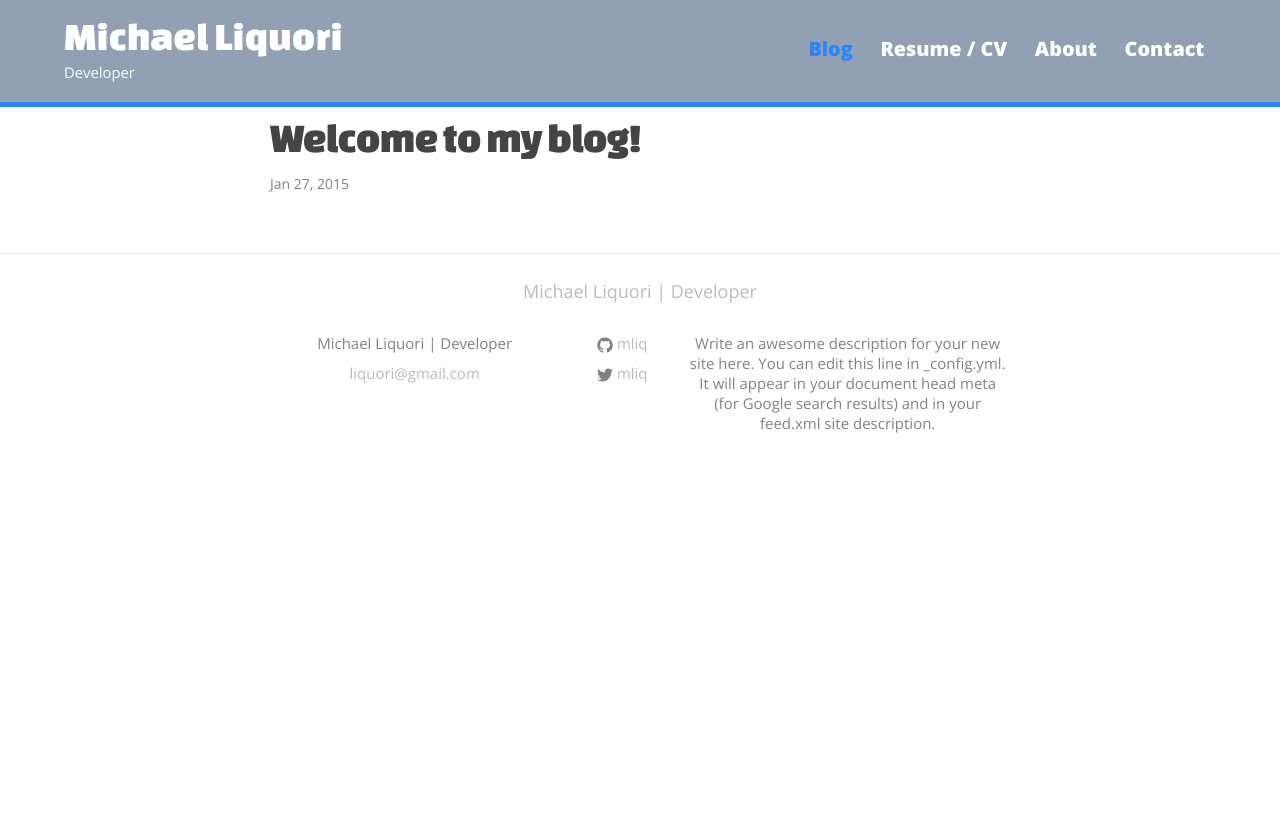
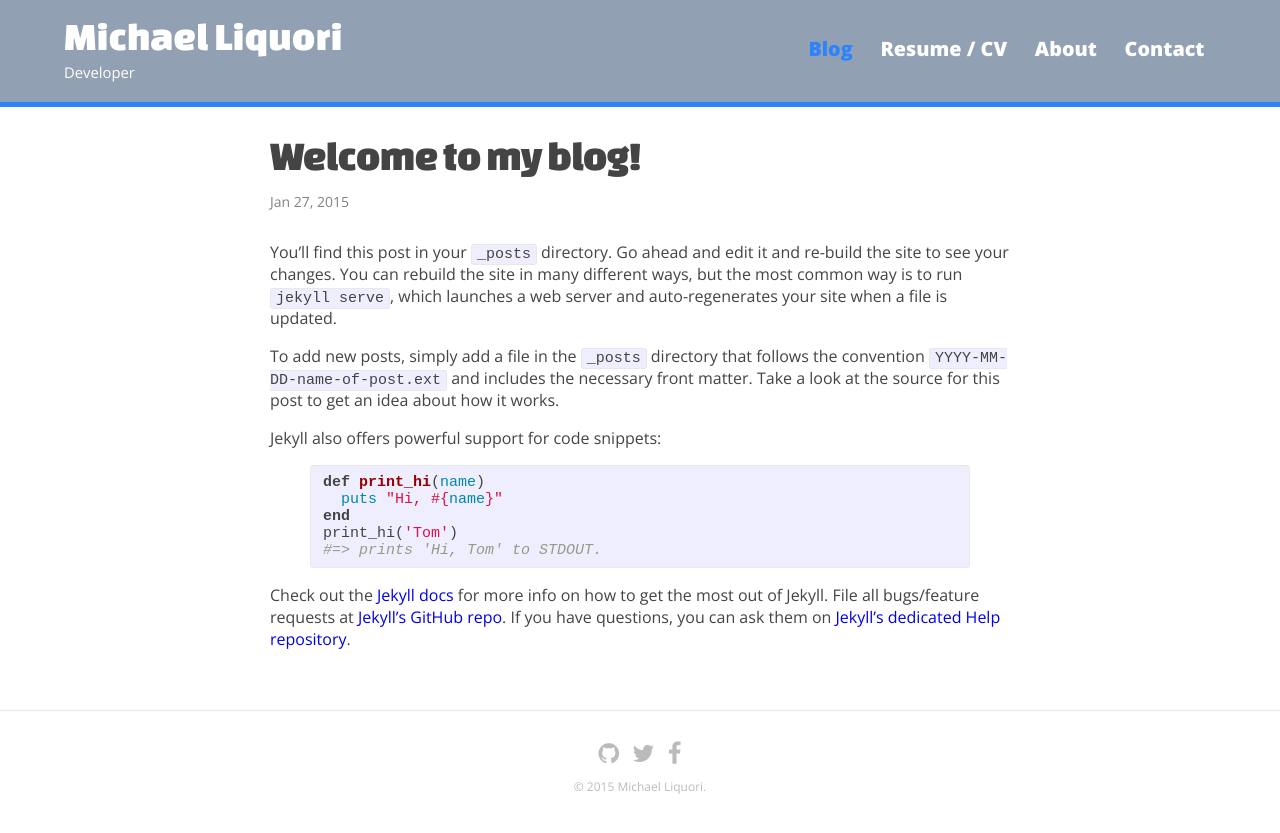
Before and after one commit to mliq/Jekyll, a Jekyll site: the page built from _posts/2015-01-27-welcome-to-my-blog.markdown, in a window 1280 px wide. Shown: the top 833 px of the page. Built offline with Jekyll 4.4.1, drawn with Linux system fonts in a browser that asks for light colours; nearby versions of some CDN libraries.

Commit message:
Very good, only minor tweaks left now: comments, link colors, body font perhaps

```diff
--- a/_includes/footer.html
+++ b/_includes/footer.html
@@ -1,55 +1,10 @@
 <footer class="site-footer">
 
-  <div class="wrapper">
-
-    <h2 class="footer-heading">{{ site.title }}</h2>
-
-    <div class="footer-col-wrapper">
-      <div class="footer-col  footer-col-1">
-        <ul class="contact-list">
-          <li>{{ site.title }}</li>
-          <li><a href="mailto:{{ site.email }}">{{ site.email }}</a></li>
-        </ul>
-      </div>
-
-      <div class="footer-col  footer-col-2">
-        <ul class="social-media-list">
-          {% if site.github_username %}
-          <li>
-            <a href="https://github.com/{{ site.github_username }}">
-              <span class="icon  icon--github">
-                <svg viewBox="0 0 16 16">
-                  <path fill="#828282" d="M7.999,0.431c-4.285,0-7.76,3.474-7.76,7.761 c0,3.428,2.223,6.337,5.307,7.363c0.388,0.071,0.53-0.168,0.53-0.374c0-0.184-0.007-0.672-0.01-1.32 c-2.159,0.469-2.614-1.04-2.614-1.04c-0.353-0.896-0.862-1.135-0.862-1.135c-0.705-0.481,0.053-0.472,0.053-0.472 c0.779,0.055,1.189,0.8,1.189,0.8c0.692,1.186,1.816,0.843,2.258,0.645c0.071-0.502,0.271-0.843,0.493-1.037 C4.86,11.425,3.049,10.76,3.049,7.786c0-0.847,0.302-1.54,0.799-2.082C3.768,5.507,3.501,4.718,3.924,3.65 c0,0,0.652-0.209,2.134,0.796C6.677,4.273,7.34,4.187,8,4.184c0.659,0.003,1.323,0.089,1.943,0.261 c1.482-1.004,2.132-0.796,2.132-0.796c0.423,1.068,0.157,1.857,0.077,2.054c0.497,0.542,0.798,1.235,0.798,2.082 c0,2.981-1.814,3.637-3.543,3.829c0.279,0.24,0.527,0.713,0.527,1.437c0,1.037-0.01,1.874-0.01,2.129 c0,0.208,0.14,0.449,0.534,0.373c3.081-1.028,5.302-3.935,5.302-7.362C15.76,3.906,12.285,0.431,7.999,0.431z"/>
-                </svg>
-              </span>
-
-              <span class="username">{{ site.github_username }}</span>
-            </a>
-          </li>
-          {% endif %}
-
-          {% if site.twitter_username %}
-          <li>
-            <a href="https://twitter.com/{{ site.twitter_username }}">
-              <span class="icon  icon--twitter">
-                <svg viewBox="0 0 16 16">
-                  <path fill="#828282" d="M15.969,3.058c-0.586,0.26-1.217,0.436-1.878,0.515c0.675-0.405,1.194-1.045,1.438-1.809
-                  c-0.632,0.375-1.332,0.647-2.076,0.793c-0.596-0.636-1.446-1.033-2.387-1.033c-1.806,0-3.27,1.464-3.27,3.27 c0,0.256,0.029,0.506,0.085,0.745C5.163,5.404,2.753,4.102,1.14,2.124C0.859,2.607,0.698,3.168,0.698,3.767 c0,1.134,0.577,2.135,1.455,2.722C1.616,6.472,1.112,6.325,0.671,6.08c0,0.014,0,0.027,0,0.041c0,1.584,1.127,2.906,2.623,3.206 C3.02,9.402,2.731,9.442,2.433,9.442c-0.211,0-0.416-0.021-0.615-0.059c0.416,1.299,1.624,2.245,3.055,2.271 c-1.119,0.877-2.529,1.4-4.061,1.4c-0.264,0-0.524-0.015-0.78-0.046c1.447,0.928,3.166,1.469,5.013,1.469 c6.015,0,9.304-4.983,9.304-9.304c0-0.142-0.003-0.283-0.009-0.423C14.976,4.29,15.531,3.714,15.969,3.058z"/>
-                </svg>
-              </span>
-
-              <span class="username">{{ site.twitter_username }}</span>
-            </a>
-          </li>
-          {% endif %}
-        </ul>
-      </div>
-
-      <div class="footer-col  footer-col-3">
-        <p class="text">{{ site.description }}</p>
-      </div>
-    </div>
-
-  </div>
+  <!-- <div class="wrapper"> -->
+    <a href="http://github.com/mliq"><i class="fa fa-github fa-2x"></i></a>
+    <a href="http://twitter.com/mliq"><i class="fa fa-twitter fa-2x"></i></a>
+    <a href="http://facebook.com/liquori"><i class="fa fa-facebook fa-2x"></i></a>
+    <p>&copy; 2015 Michael Liquori.</p>
+  <!-- </div> -->
 
 </footer>
--- a/_posts/2015-01-27-welcome-to-my-blog.markdown
+++ b/_posts/2015-01-27-welcome-to-my-blog.markdown
@@ -4,3 +4,23 @@
 date:   2015-01-27 16:23:00
 categories: meta
 ---
+
+You’ll find this post in your `_posts` directory. Go ahead and edit it and re-build the site to see your changes. You can rebuild the site in many different ways, but the most common way is to run `jekyll serve`, which launches a web server and auto-regenerates your site when a file is updated.
+
+To add new posts, simply add a file in the `_posts` directory that follows the convention `YYYY-MM-DD-name-of-post.ext` and includes the necessary front matter. Take a look at the source for this post to get an idea about how it works.
+
+Jekyll also offers powerful support for code snippets:
+
+{% highlight ruby %}
+def print_hi(name)
+  puts "Hi, #{name}"
+end
+print_hi('Tom')
+#=> prints 'Hi, Tom' to STDOUT.
+{% endhighlight %}
+
+Check out the [Jekyll docs][jekyll] for more info on how to get the most out of Jekyll. File all bugs/feature requests at [Jekyll’s GitHub repo][jekyll-gh]. If you have questions, you can ask them on [Jekyll’s dedicated Help repository][jekyll-help].
+
+[jekyll]:      http://jekyllrb.com
+[jekyll-gh]:   https://github.com/jekyll/jekyll
+[jekyll-help]: https://github.com/jekyll/jekyll-help
--- a/css/main.css
+++ b/css/main.css
@@ -495,7 +495,9 @@
 .post-title {
   font-size: 42px;
   letter-spacing: -1px;
-  line-height: 1; }
+  line-height: 1;
+  margin-top: 2.5em;
+  }
   @media screen and (max-width: 800px) {
     .post-title {
       font-size: 36px; } }
```
